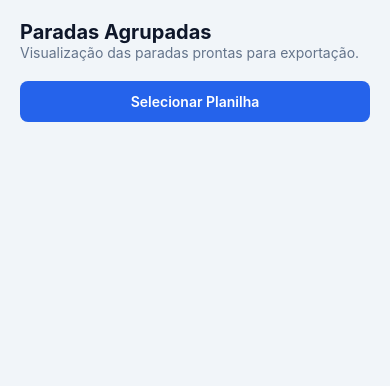
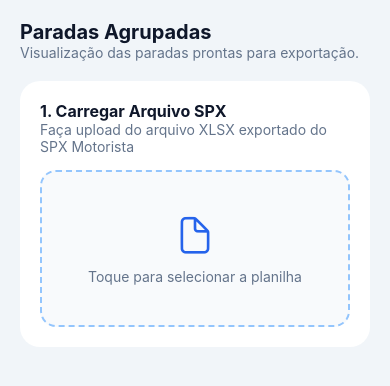
Before and after one commit to mathauscorreia/delivery-dashboard1, a React Native app in the folder delivrey_dashboard/: screen /Otimizar in a window 390 px wide. Shown: the top 386 px of the page. Built offline with nearby package versions, Linux system fonts and the light colour scheme.

Commit message:
perfeito

```diff
--- a/delivrey_dashboard/screens/otimizar.jsx
+++ b/delivrey_dashboard/screens/otimizar.jsx
@@ -21,6 +21,9 @@ export default function Otimizar() {
   const [loading, setLoading] = useState(false);
   const [result, setResult] = useState(null);
   const [expandedIndex, setExpandedIndex] = useState(null);
+  const [fileName, setFileName] = useState(null);
+  const [fileBase64, setFileBase64] = useState(null);
+
 
   const toggleExpand = (index) => {
     setExpandedIndex((prev) => (prev === index ? null : index));
@@ -38,15 +41,31 @@ export default function Otimizar() {
 
     if (res.canceled) return;
 
-      setLoading(true);
+    const fileUri = res.assets[0].uri;
+    const name = res.assets[0].name;
 
-      const fileUri = res.assets[0].uri;
+    setFileName(name);
 
     const base64 = await FileSystem.readAsStringAsync(fileUri, {
       encoding: "base64",
     });
 
-      const stops = parseXLSXBase64(base64);
+    setFileBase64(base64);
+  } catch (error) {
+    Alert.alert("Erro", "Erro ao selecionar arquivo.");
+  }
+}
+
+function handleProcess() {
+  if (!fileBase64) {
+    Alert.alert("Selecione uma planilha primeiro.");
+    return;
+  }
+
+  try {
+    setLoading(true);
+
+    const stops = parseXLSXBase64(fileBase64);
 
     if (!stops || stops.length === 0) {
       Alert.alert("Erro", "Planilha vazia ou inválida.");
@@ -55,15 +74,14 @@ export default function Otimizar() {
     }
 
     const processed = processRoute(stops);
-      console.log(JSON.stringify(processed, null, 2));
     setResult(processed);
     setLoading(false);
   } catch (error) {
-      console.log(error);
     Alert.alert("Erro", "Erro ao processar arquivo.");
     setLoading(false);
   }
 }
+
 
   return (
     <View style={styles.container}>
@@ -72,9 +90,47 @@ export default function Otimizar() {
         Visualização das paradas prontas para exportação.
       </Text>
 
-      <TouchableOpacity style={styles.button} onPress={pickFile}>
-        <Text style={styles.buttonText}>Selecionar Planilha</Text>
+      {/* ===== CARD UPLOAD ===== */}
+
+      <View style={styles.uploadContainer}>
+        <Text style={styles.uploadTitle}>1. Carregar Arquivo SPX</Text>
+        <Text style={styles.uploadSubtitle}>
+          Faça upload do arquivo XLSX exportado do SPX Motorista
+        </Text>
+
+        <TouchableOpacity
+          style={styles.uploadArea}
+          onPress={pickFile}
+          activeOpacity={0.8}
+        >
+          <Ionicons name="document-outline" size={42} color="#2563eb" />
+
+          {fileName ? (
+            <>
+              <Text style={styles.fileName}>{fileName}</Text>
+
+              <View style={styles.loadedBadge}>
+                <Ionicons name="checkmark-circle" size={16} color="#16a34a" />
+                <Text style={styles.loadedText}>Arquivo carregado</Text>
+              </View>
+            </>
+          ) : (
+            <Text style={styles.selectText}>Toque para selecionar a planilha</Text>
+          )}
         </TouchableOpacity>
+
+        {fileName && (
+          <TouchableOpacity
+            style={styles.processButton}
+            onPress={handleProcess}
+            activeOpacity={0.8}
+          >
+            <Ionicons name="cube-outline" size={18} color="#fff" />
+            <Text style={styles.processButtonText}>Processar e Agrupar</Text>
+          </TouchableOpacity>
+        )}
+      </View>
+
 
       {loading && <ActivityIndicator size="large" style={{ marginTop: 20 }} />}
 
@@ -482,4 +538,82 @@ const styles = StyleSheet.create({
     fontWeight: "600",
     color: "#334155",
   },
+
+  /* ===== UPLOAD CARD ===== */
+
+uploadContainer: {
+  backgroundColor: "#ffffff",
+  padding: 20,
+  borderRadius: 20,
+  marginBottom: 20,
+},
+
+uploadTitle: {
+  fontSize: 16,
+  fontWeight: "bold",
+  color: "#0f172a",
+},
+
+uploadSubtitle: {
+  color: "#64748b",
+  marginBottom: 15,
+},
+
+uploadArea: {
+  borderWidth: 2,
+  borderColor: "#93c5fd",
+  borderStyle: "dashed",
+  borderRadius: 16,
+  paddingVertical: 40,
+  alignItems: "center",
+  justifyContent: "center",
+  backgroundColor: "#f8fafc",
+},
+
+selectText: {
+  marginTop: 10,
+  color: "#64748b",
+},
+
+fileName: {
+  marginTop: 15,
+  fontSize: 15,
+  fontWeight: "600",
+  color: "#1e3a8a",
+  textAlign: "center",
+},
+
+loadedBadge: {
+  flexDirection: "row",
+  alignItems: "center",
+  marginTop: 10,
+  backgroundColor: "#dcfce7",
+  paddingHorizontal: 12,
+  paddingVertical: 6,
+  borderRadius: 20,
+},
+
+loadedText: {
+  marginLeft: 6,
+  color: "#16a34a",
+  fontWeight: "600",
+},
+
+processButton: {
+  marginTop: 20,
+  backgroundColor: "#2563eb",
+  paddingVertical: 14,
+  borderRadius: 12,
+  flexDirection: "row",
+  alignItems: "center",
+  justifyContent: "center",
+  elevation: 2,
+},
+
+processButtonText: {
+  color: "#fff",
+  fontWeight: "600",
+  marginLeft: 8,
+},
+
 });
```
Lines whose indentation alone changed are shown as unchanged.
